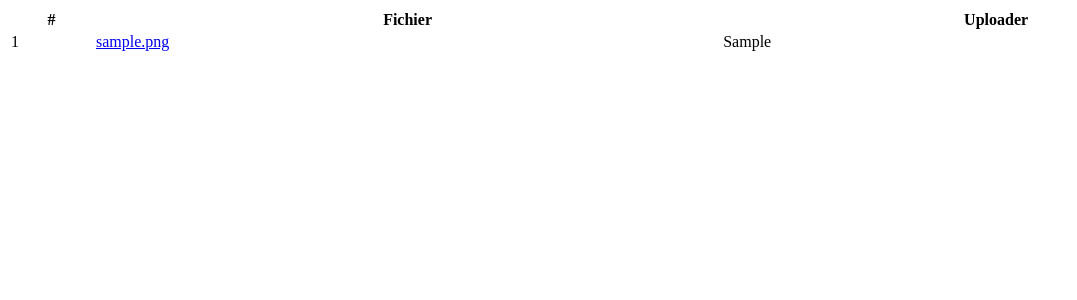
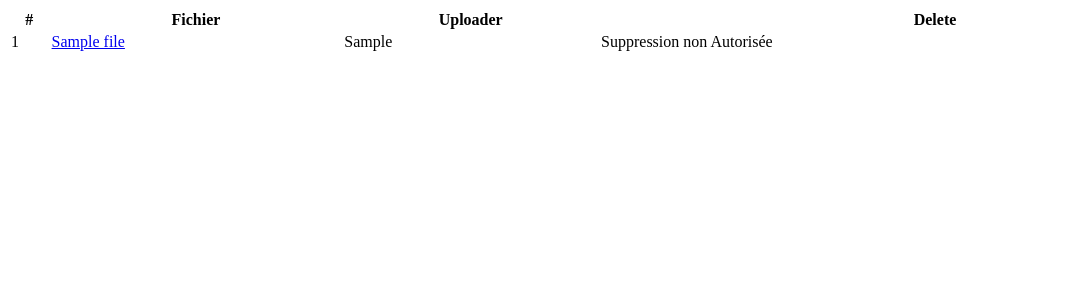
Before and after one commit to julesgtz/Django_Local_Stockage_Server, a Django app: page /stockage/ in a window 1280 px wide. Shown: the top 300 px of the page, without its empty margins (0-1077 px from the left). Run offline with Django 4.2, Linux system fonts and the light colour scheme; a user stored in the database is signed in; tables that the repository leaves empty hold one stand-in row (values such as "Sample post").

Commit message:
Add delete based on user

```diff
--- a/admin/stockage/forms.py
+++ b/admin/stockage/forms.py
@@ -27,7 +27,8 @@ class LoginForm(forms.Form):
 class FilesForm(ModelForm):
     class Meta:
         model = models.Files
-        fields = ('file',)
+        fields = ('name','file',)
         labels = {
+            'name': _('Donnez un nom a votre fichier'),
             'file': _('Votre fichier'),
         }
--- a/admin/stockage/models.py
+++ b/admin/stockage/models.py
@@ -1,6 +1,7 @@
 from django.db import models
 import os
 class Files(models.Model):
+    name = models.CharField(max_length=40, null=True)
     file = models.FileField(upload_to='media/')
     ip = models.GenericIPAddressField(null=True, blank=True)
     user = models.CharField(max_length=40,null=True, blank=True)
--- a/admin/stockage/templates/stockage/stockage.html
+++ b/admin/stockage/templates/stockage/stockage.html
@@ -18,14 +18,16 @@
             <th>Fichier</th>
             <th>Uploader</th>
             <th>IP</th>
+            <th>Delete</th>
           </tr>
           {% for l in liste %}
 
           <tr>
             <td>{{ forloop.counter }}</td>
-            <td><a href="{{ l.file.url }}" download> {{ l.filename }} </a></td>
+            <td><a href="{{ l.file.url }}" download> {{ l.name }} </a></td>
             <td>{{ l.user }}</td>
             <td>{{ l.ip }}</td>
+              <td><a href="/delete/{{ l.filename }}">Supprimer le fichier</a></td>
           </tr>
           {% endfor %}
         </table>
@@ -35,13 +37,19 @@
             <th>#</th>
             <th>Fichier</th>
             <th>Uploader</th>
+              <th>Delete</th>
           </tr>
           {% for l in liste %}
 
           <tr>
             <td>{{ forloop.counter }}</td>
-            <td><a href="{{ l.file.url }}" download> {{ l.filename }} </a></td>
+            <td><a href="{{ l.file.url }}" download> {{ l.name }} </a></td>
             <td>{{ l.user }}</td>
+                          {% if l.user == user %}
+              <td><a href="/delete/{{ l.filename }}">Supprimer le fichier</a></td>
+              {% else %}
+              <td>Suppression non Autorisée</td>
+              {% endif %}
           </tr>
           {% endfor %}
         </table>
--- a/admin/stockage/urls.py
+++ b/admin/stockage/urls.py
@@ -12,5 +12,6 @@ urlpatterns = [
     path('register/', views.register_rq),
     path('logout/', views.logout_rq),
     path('stockage/', views.stockage),
-    path('add/', views.add)
+    path('add/', views.add),
+    path('delete/<str:path>', views.delete)
 ]
--- a/admin/stockage/views.py
+++ b/admin/stockage/views.py
@@ -1,5 +1,5 @@
 from django.shortcuts import render, redirect
-from django.contrib.auth import authenticate, login, logout
+from django.contrib.auth import authenticate, logout
 from django.contrib.auth.decorators import login_required
 from django.contrib.auth.forms import AuthenticationForm
 from .forms import NewUserForm, LoginForm, FilesForm
@@ -7,6 +7,7 @@ from django.contrib.auth import login
 from django.contrib import messages
 from django.http import HttpResponseRedirect
 from . import models
+import os
 
 #faire en sorte que seulement le owner peut delete son truc ajouter
 # Create your views here.
@@ -80,4 +81,17 @@ def stockage(request):
     liste = list(models.Files.objects.all())
     if str(request.user) == "admin":
         return render(request, "stockage/stockage.html" ,{"admin": True, "liste" : liste})
-    return render(request, "stockage/stockage.html", {"liste" : liste})
+    return render(request, "stockage/stockage.html", {"liste" : liste, "user":str(request.user)})
+
+
+@login_required(login_url="/")
+def delete(request, path):
+    File = models.Files.objects.get(file="media/"+path)
+    if File.user == str(request.user) or str(request.user) == "admin":
+        File.delete()
+        os.remove("media/media/" + path)
+        messages.success(request, "Fichier supprimé avec succes !")
+        return redirect("/stockage")
+    else:
+        messages.error(request, "Tu n'as pas le droit de supprimer le fichier d'un autre")
+        return redirect("/stockage")
```
